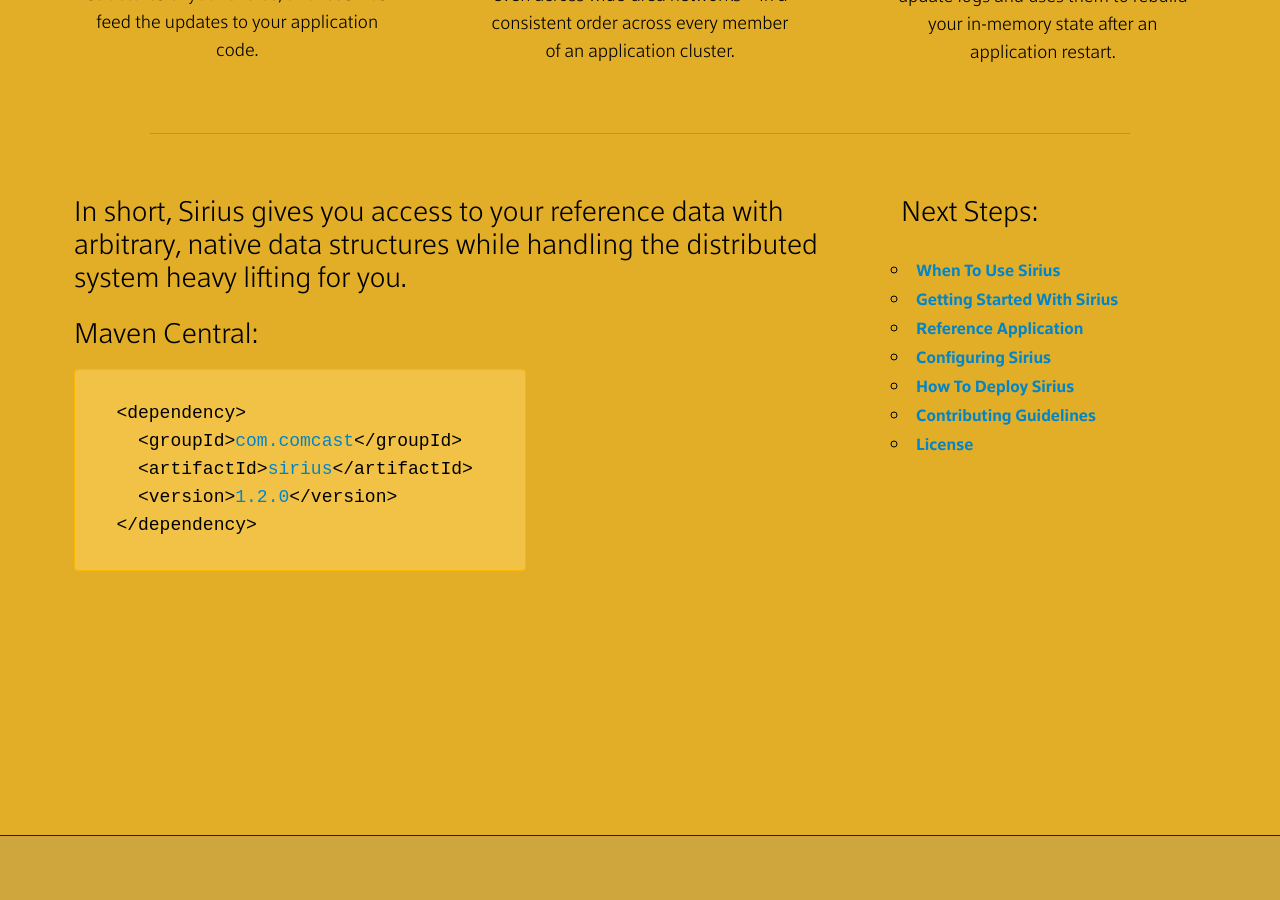
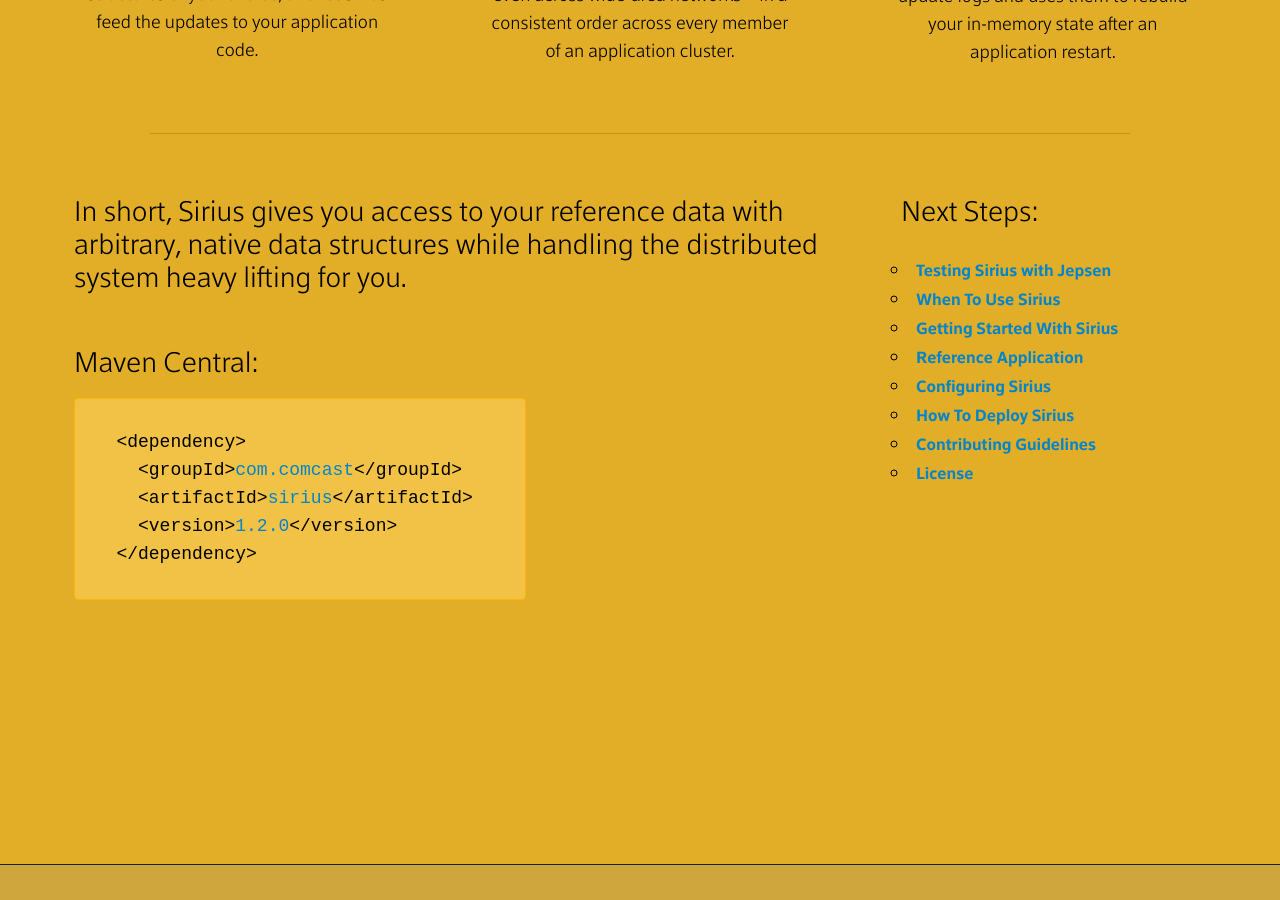
Before and after one commit to Comcast/sirius, a Jekyll site: the page built from index.html, in a window 1280 px wide and 900 px high, scrolled down 781 px. Built offline with Jekyll 4.4.1, drawn with Linux system fonts in a browser that asks for light colours.

Commit message:
Adding link for Jepsen Blog post.

```diff
--- a/index.html
+++ b/index.html
@@ -66,6 +66,9 @@
       <h1 class="headline-small">Next Steps:</h1>
 
       <ul class="body-copy">
+        <li>
+          <a href="https://comcast.github.io/sirius/blogposts/Sirius-Jepsen-Blog-post-MRB-20150309.0935-LE-publish.pdf">Testing Sirius with Jepsen</a>
+        </li>
         <li>
           <a href="https://github.com/Comcast/sirius/wiki/When-to-use-Sirius">When To Use Sirius</a>
         </li>
```
